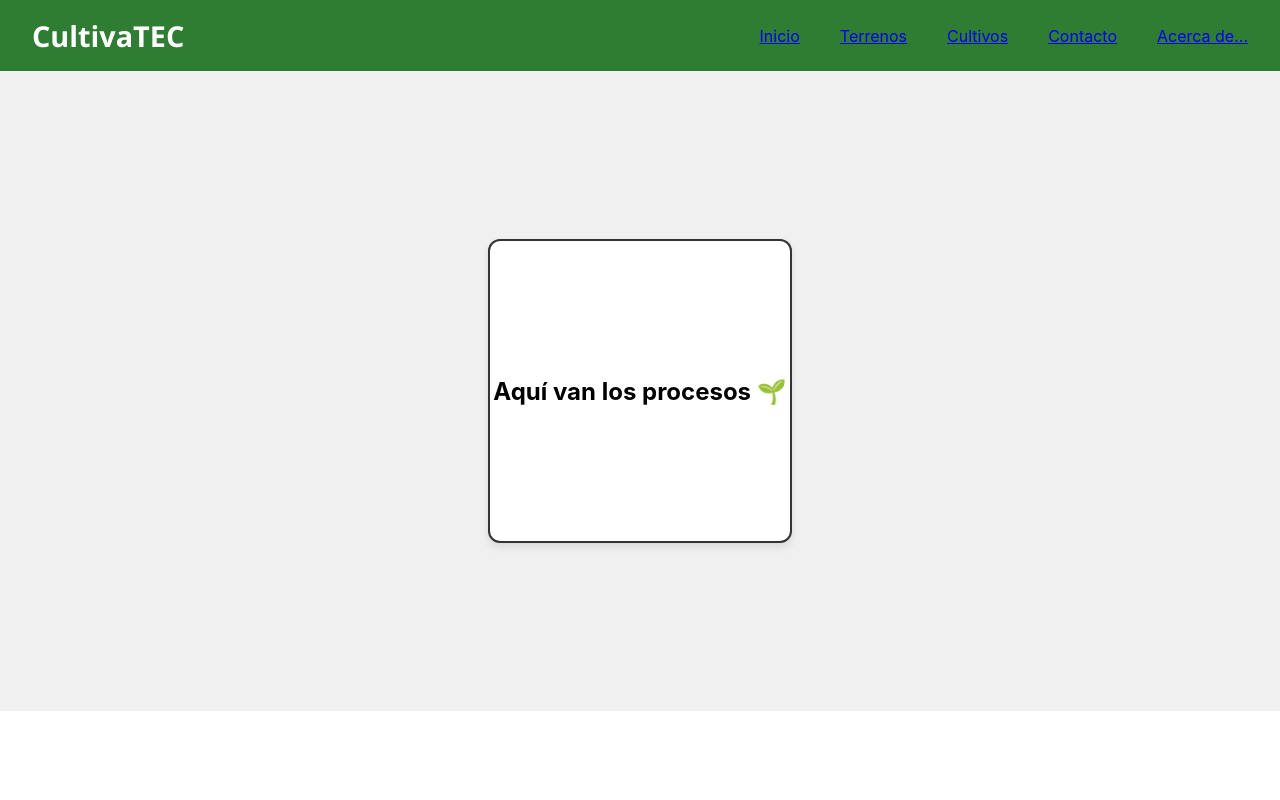
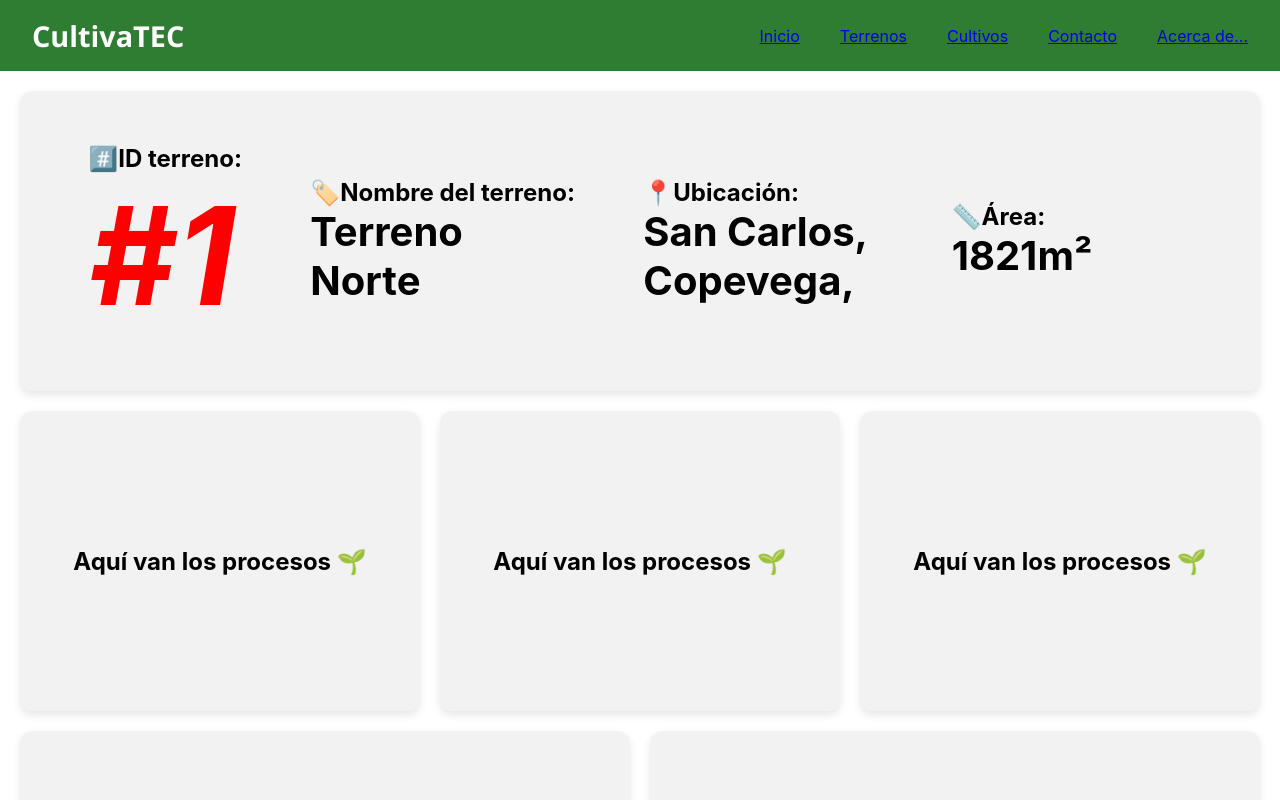
Before and after one commit to MarioRojasV/Proyecto2Reque, a React (Create React App) app: page /terrenos/procesos/1 in a window 1280 px wide. Shown: the top 800 px of the page. Built offline with nearby package versions, Linux system fonts and the light colour scheme.

Commit message:
Actualizaciones en Terrenos y Procesos

```diff
--- a/public/appDB/terrenos.json
+++ b/public/appDB/terrenos.json
@@ -5,7 +5,7 @@
         "id": 1,
         "nombre": "Terreno Norte",
         "ubicacion": "San Carlos, Copevega, ",
-        "area": "1.5 ha",
+        "area": 1821,
         "estadoCultivo": "en proceso",
         "cultivoEnProceso": "Maíz",
         "planSiembraId": "PS123",
@@ -67,7 +67,7 @@
         "id": 2,
         "nombre": "Terreno Este",
         "ubicacion": "San Carlos, Santa Rosa, ",
-        "area": "2.0 ha",
+        "area": 210,
         "estadoCultivo": "listo para cosechar",
         "cultivoEnProceso": "Frijol",
         "planSiembraId": "PS124",
@@ -111,7 +111,7 @@
         "id": 3,
         "nombre": "Terreno Sur",
         "ubicacion": "San Carlos, Copevega, ",
-        "area": "0.8 ha",
+        "area": 521,
         "estadoCultivo": "sin cultivo",
         "cultivoEnProceso": "-",
         "planSiembraId": null,
--- a/src/components/CTerrenos/PlantillaPestañaTerrenos.js
+++ b/src/components/CTerrenos/PlantillaPestañaTerrenos.js
@@ -4,9 +4,7 @@ import BtnRectangRedond from '../BotonRectangRedondeado';
 import { useNavigate, useParams } from 'react-router-dom';
 
 export default function PlantillaTerreno({ modo, terrenos, ultimoID, llenarTerrenos, llenarID}) {
-  console.log("Modo actual:", modo);
 
-  console.log('Terrenos recibidos:', terrenos);
   const estadoInicialTerreno = {
     nombre: '',
     ubicacion: '',
@@ -105,9 +103,9 @@ export default function PlantillaTerreno({ modo, terrenos, ultimoID, llenarTerre
         <Linea/>
           <div style={styles.horizontalContainer}>
             <div style={styles.verticalContainer}>
-              <label className="block text-gray-700 font-bold">Nombre del terreno:</label>
-              <label className="block text-gray-700 font-bold">Señas ubicación:</label>
-              <label className="block text-gray-700 font-bold">Área:</label>
+              <label className="block text-gray-700 font-bold">🏷️Nombre del terreno:</label>
+              <label className="block text-gray-700 font-bold">📍Señas ubicación:</label>
+              <label className="block text-gray-700 font-bold">📏Área m²:</label>
 
             </div>
 
@@ -125,10 +123,10 @@ export default function PlantillaTerreno({ modo, terrenos, ultimoID, llenarTerre
                   placeholder="Provincia, Cantón, Distrito"
               />
                 <input style={styles.inputDataSize}
-                  type="text"
+                  type="number"
                   value={terreno.area}
                   onChange={(e) => setTerreno(prev => ({...prev, area: e.target.value}))}
-                  placeholder="Ej: 500 m²"
+                  placeholder="Ej: 500"
               />
             </div>
           </div>
--- a/src/components/TablaTerrenos.js
+++ b/src/components/TablaTerrenos.js
@@ -25,7 +25,7 @@ const TablaTerrenos = ({ terrenos = [], onSeleccionarTerreno }) => {
         <table style={{ borderCollapse: "collapse", width: "100%" }}>
           <thead style={{ backgroundColor: "#cbd5e0", color: "#2f855a" }}>
             <tr>
-              {["", "ID", "Nombre", "Área", "Estado", "Cultivo", "Plan Siembra"].map((h, i) => (
+              {["", "ID", "Nombre", "Área m²", "Estado", "Cultivo", "Plan Siembra"].map((h, i) => (
                 <th
                   key={i}
                   style={{
--- a/src/pages/Procesos.js
+++ b/src/pages/Procesos.js
@@ -1,33 +1,109 @@
-import React from 'react';
+import React, { useState, useEffect } from 'react';
+import { useNavigate, useParams } from 'react-router-dom';
 
 const Procesos = ({terrenos, llenarTerrenos}) => {
   const styles = {
     container: {
       display: 'flex',
+      flexDirection: 'column',
+      gap: '20px',
       justifyContent: 'center',
       alignItems: 'center',
-      height: '80vh',
-      backgroundColor: '#f0f0f0',
+      padding: '20px',
     },
     square: {
-      width: '300px',
+      width: '100%',
       height: '300px',
-      backgroundColor: '#ffffff',
-      border: '2px solid #333',
+      backgroundColor: 'rgba(0, 0, 0, 0.05)',
       borderRadius: '12px',
       boxShadow: '0 4px 8px rgba(0,0,0,0.1)',
       display: 'flex',
-      justifyContent: 'center',
+      justifyContent: 'space-evenly',
       alignItems: 'center',
       fontSize: '1.5rem',
       fontWeight: 'bold',
+      minWidth: '400px',
+    },
+    contenedorHorizontal: {
+      display: 'flex',
+      flexDirection: 'row',
+      width: '100%',
+      gap: '20px',
+    },
+    conteneVertical: {
+      display: 'flex',
+      flexDirection: 'column',
+    },
+    textoID: {
+      color: 'red',
+      fontSize: '8.5rem',
+      fontWeight: 'bold',
+      fontStyle: 'italic',
+    },
+    conteneTextoInfo: {
+      display: 'flex',
+      flexDirection: 'column',
+      fontSize: '2.5rem',
+      width: '240px',
     },
   };
 
+  const {id} = useParams();
+  const [terreno, setTerreno] = useState({id: '',
+    nombre: '',
+    ubicacion: '',
+    area: '',});
+
+  useEffect(() => {
+    const terrenoSeleccionado = terrenos.find(t => t.id === parseInt(id));
+    if (terrenoSeleccionado) {
+      setTerreno(terrenoSeleccionado);
+    }
+  }, [terrenos, id]);
+
+
   return (
     <div style={styles.container}>
-      <div style={styles.square}>
-        Aquí van los procesos 🌱
+      <div style={styles.contenedorHorizontal}>
+        <div style={styles.square}>
+          <div style={styles.conteneVertical}>
+          #️⃣ID terreno:
+            <div style={styles.textoID}>#{terreno.id}</div>
+          </div>
+          <div style={styles.conteneVertical}>
+          🏷️Nombre del terreno:
+            <br></br><div style={styles.conteneTextoInfo}>{terreno.nombre}</div>
+          </div>
+          <div style={styles.conteneVertical}>
+          📍Ubicación:
+          <br></br><div style={styles.conteneTextoInfo}>{terreno.ubicacion}</div>
+          </div>
+          <div style={styles.conteneVertical}>
+            📏Área:
+            <div style={styles.conteneTextoInfo}>{terreno.area}m²</div>
+          </div>
+        </div>
+      </div>
+
+      <div style={styles.contenedorHorizontal}>
+        <div style={styles.square}>
+          Aquí van los procesos 🌱
+        </div>
+        <div style={styles.square}>
+          Aquí van los procesos 🌱
+        </div>
+        <div style={styles.square}>
+          Aquí van los procesos 🌱
+        </div>
+      </div>
+
+      <div style={styles.contenedorHorizontal}>
+        <div style={styles.square}>
+          Aquí van los procesos 🌱
+        </div>
+        <div style={styles.square}>
+          Aquí van los procesos 🌱
+        </div>
       </div>
     </div>
   );
--- a/src/pages/Terrenos.js
+++ b/src/pages/Terrenos.js
@@ -1,9 +1,7 @@
 import React from 'react';
 import { useState } from 'react';
 import { useNavigate } from 'react-router-dom';
-import PlantillaTerreno from '../components/CTerrenos/PlantillaPestañaTerrenos';
 import TablaTerrenos from '../components/TablaTerrenos';
-import Procesos from './Procesos';
 
 const Terrenos = ({terrenos, llenarTerrenos, llenarID}) => {
 
@@ -11,7 +9,6 @@ const Terrenos = ({terrenos, llenarTerrenos, llenarID}) => {
 
 
 
-    const [modo, setModo] = useState("crear");
     const [terrenoSeleccionado, setTerrenoSeleccionado] = useState(null);
     const navigate = useNavigate();
 
```
